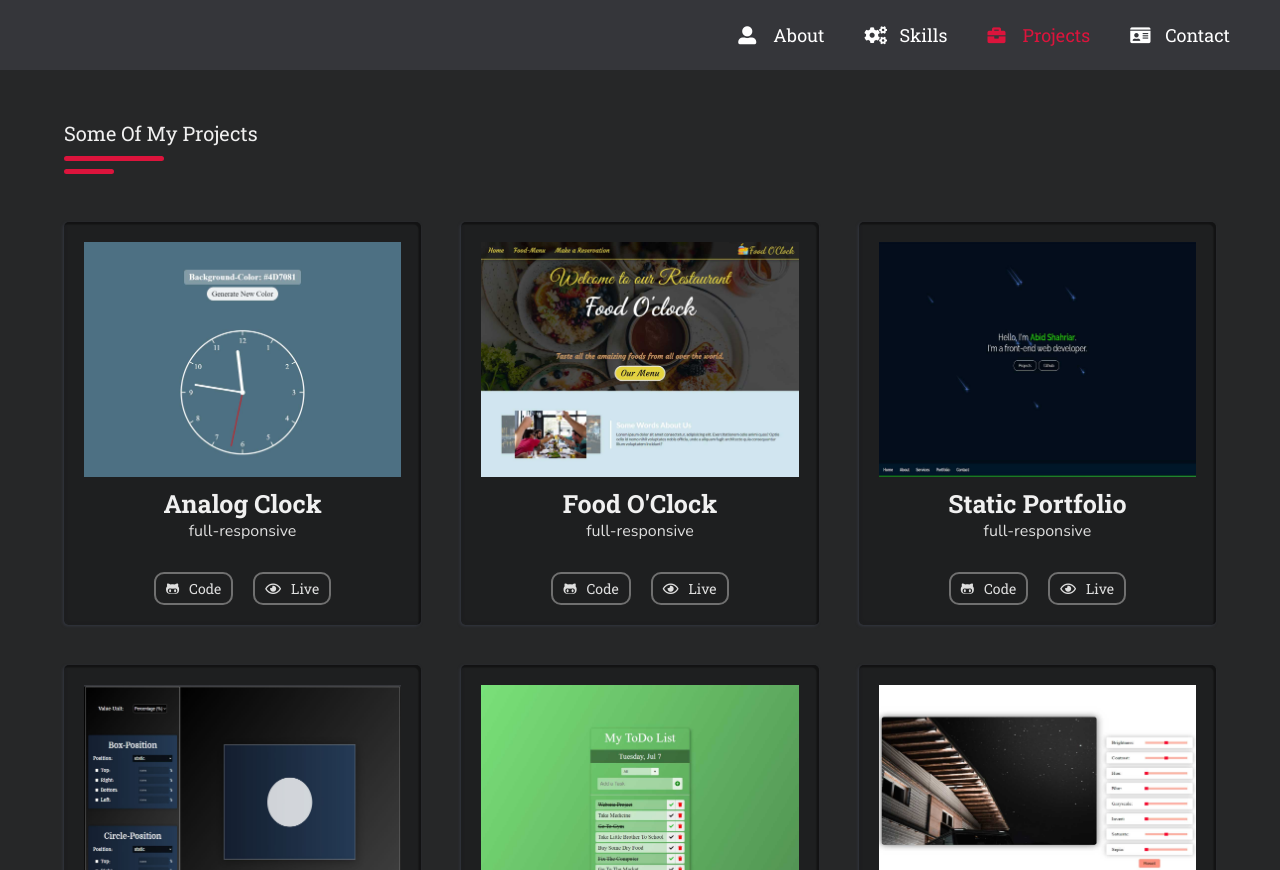
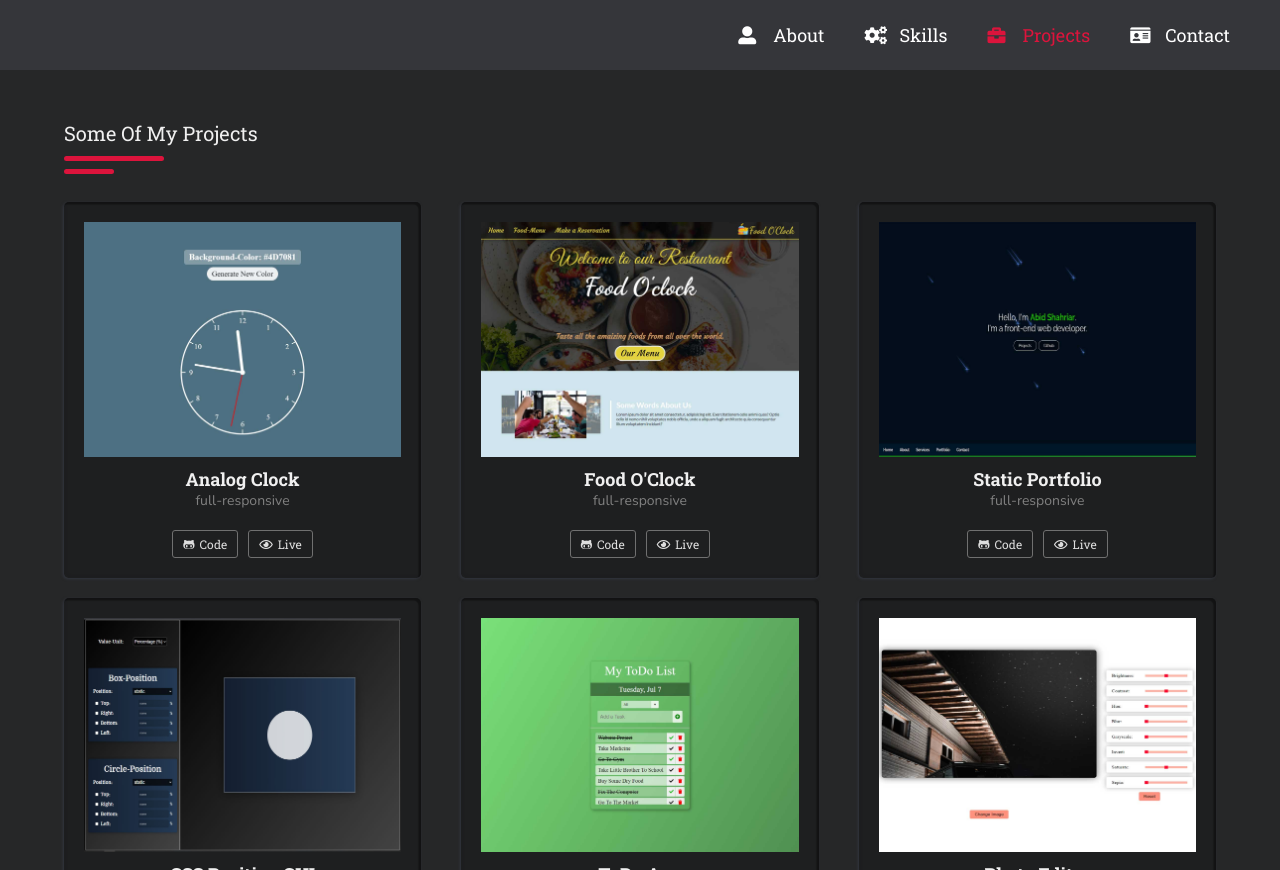
Before and after one commit to abid-shahriar/react-portfolio, a React (Create React App) app: page /projects in a window 1280 px wide. Built offline with nearby package versions, Linux system fonts and the light colour scheme.

Commit message:
font fixes

```diff
--- a/src/components/sections/projects/_projects.styles.scss
+++ b/src/components/sections/projects/_projects.styles.scss
@@ -7,10 +7,12 @@
 		.project {
 			flex-basis: 31%;
 			text-align: center;
-      margin-top: 4rem;
+			margin-top: 2rem;
 			position: relative;
 			@include flexbox(column);
 			align-items: stretch;
+			padding: 2rem;
+			@include boxshadow;
 
 			@media (max-width: 900px) {
 				flex-basis: 48%;
@@ -19,9 +21,6 @@
 			@media (max-width: 700px) {
 				flex-basis: 100%;
 			}
-
-      padding: 2rem;
-      @include boxshadow;
 
 			img {
 				width: 100%;
@@ -36,17 +35,18 @@
 				@include flexbox(column);
 
 				h3 {
-          font-size: 2.5rem;
+					font-size: 1.8rem;
 					text-transform: capitalize;
 					margin-top: 1rem;
 				}
 
 				p {
-          font-size: 1.6rem;
+					font-size: 1.4rem;
 					font-weight: 300;
+					color: grey;
 
 					&:nth-child(3) {
-            margin: 1.5rem 0;
+						margin: 1rem 0;
 					}
 				}
 			}
@@ -56,14 +56,14 @@
 
 				a {
 					display: inline-block;
-          font-size: 1.4rem;
-          border: 2px solid var(--sayan);
+					font-size: 1.2rem;
+					border: 1px solid var(--sayan);
 					padding: 0.5rem 1rem;
-          border-radius: 10px;
+					border-radius: 3px;
 					transition: 0.25s;
 
 					&:nth-child(1) {
-            margin-right: 2rem;
+						margin-right: 1rem;
 					}
 
 					&:hover {
@@ -72,7 +72,7 @@
 					}
 
 					i {
-            margin-right: 1rem;
+						margin-right: 0.5rem;
 					}
 				}
 			}
--- a/src/components/sections/skills/_skills.styles.scss
+++ b/src/components/sections/skills/_skills.styles.scss
@@ -63,9 +63,8 @@
 	width: 100%;
 	position: relative;
 	z-index: 12;
-	background-color: rgba(0, 0, 0, 0.4);
 	padding: 3rem;
-	padding-top: 7rem;
+	padding-top: 5rem;
 }
 
 .html {
```
Lines whose indentation alone changed are shown as unchanged.
